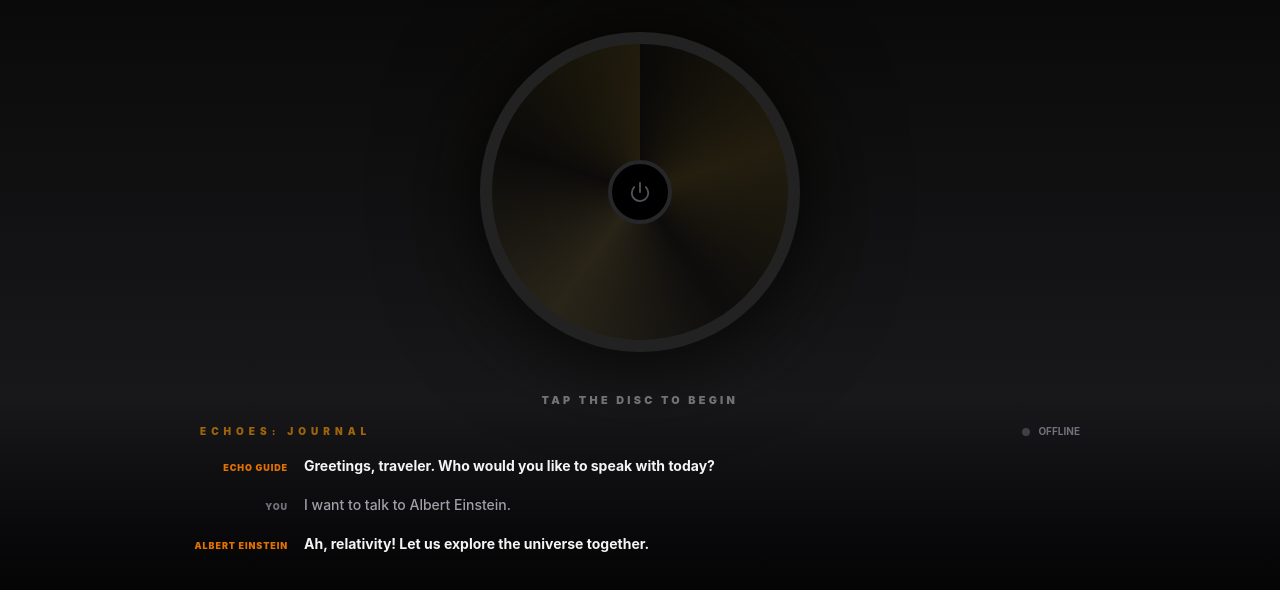
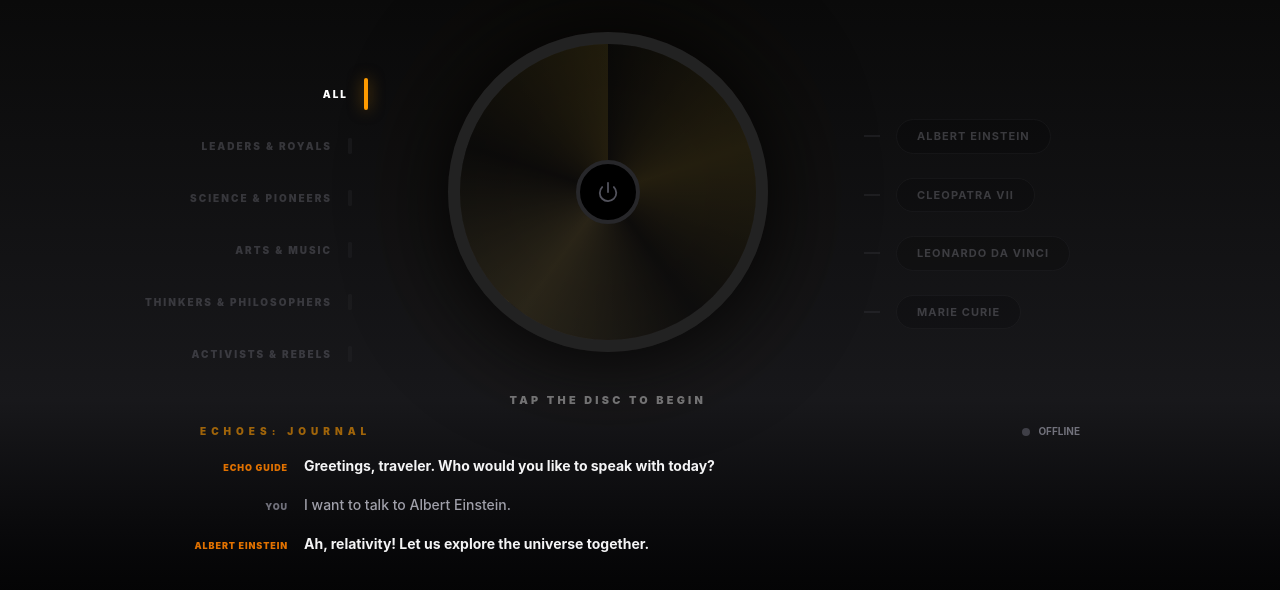
Before and after one commit to angelatyk/speakwith, a React (Vite) app in the folder frontend/: page / in a window 1280 px wide. Shown: the top 590 px of the page. Built offline with nearby package versions, Linux system fonts and the light colour scheme.

Commit message:
Added left and right menus around disc.

```diff
--- a/frontend/src/App.tsx
+++ b/frontend/src/App.tsx
@@ -1,7 +1,8 @@
 import { useState } from "react";
-import CoreDisc from "./components/CoreDisc";
+import DiscSystem from "./components/DiscSystem";
 import TranscriptHeader from "./components/TranscriptHeader";
 import TranscriptView from "./components/TranscriptView";
+import { ECHOES_GUIDE } from "./data/historicalFigures";
 import type { ChatMessage, HistoricalFigure } from "./types";
 
 function App() {
@@ -26,7 +27,11 @@ function App() {
 	]);
 
 	const [isSessionActive, setIsSessionActive] = useState(false);
-	const [selectedFigure, setSelectedFigure] = useState<HistoricalFigure | null>(null);
+	const [selectedFigure, setSelectedFigure] = useState<HistoricalFigure>(ECHOES_GUIDE);
+
+	const handleSelectFigure = (figure: HistoricalFigure) => {
+		setSelectedFigure(figure);
+	};
 
 	const handleToggleSession = () => {
 		setIsSessionActive((prev) => !prev);
@@ -38,7 +43,7 @@ function App() {
 				<div className="app-stage">
 					{/* Disc */}
 					<div className="disc-zone">
-						<CoreDisc isActive={isSessionActive} onToggleSession={handleToggleSession} avatarUrl={selectedFigure?.avatarUrl} figureName={selectedFigure?.name} />
+						<DiscSystem isActive={isSessionActive} onToggleSession={handleToggleSession} onSelectFigure={handleSelectFigure} activeFigure={selectedFigure} />
 					</div>
 
 					{/* Transcript */}
--- a/frontend/src/components/CoreDisc.tsx
+++ b/frontend/src/components/CoreDisc.tsx
@@ -31,22 +31,20 @@ function CoreDisc({ isActive, onToggleSession, avatarUrl, figureName, isModelSpe
 					</defs>
 					<circle cx="50" cy="50" r="48.5" fill="none" stroke="url(#ringGradient)" strokeWidth="1.5" strokeLinecap="round" className="animate-revolve-slow" />
 				</svg>
-
+				{/* Disc Glow */}
 				<div className={`disc-glow ${isActive ? "active" : ""}`} />
-
+				{/* Disc Content */}
 				<div className={`disc-metallic ${isActive ? "active" : ""}`}>
 					<div className={`disc-surface ${isActive ? "active" : ""}`} />
-
 					<div className="disc-center">{avatarUrl && <img src={avatarUrl} alt={figureName} className={`disc-avatar ${isActive ? "active" : "grayscale opacity-30"}`} />}</div>
-
 					<button className={`disc-power-btn ${isActive ? "active" : ""}`} onClick={onToggleSession} aria-label="Toggle session">
 						{isActive ? <X size={24} className="text-white" /> : <Power size={22} className="text-zinc-600" />}
 					</button>
 				</div>
 			</div>
-
+			{/* Status Text */}
 			<div className="mt-8 h-8 flex items-center justify-center">
-				<span className={`disc-status ${isActive ? "active" : "inactive"}`}>{getStatusText()}</span>
+				<span className={`disc-status-text ${isActive ? "active" : "inactive"}`}>{getStatusText()}</span>
 			</div>
 		</div>
 	);
--- /dev/null
+++ b/frontend/src/components/DiscSystem.tsx
@@ -0,0 +1,48 @@
+import { useMemo, useState } from "react";
+import { CATEGORIES, HISTORICAL_FIGURES } from "../data/historicalFigures";
+import type { HistoricalFigure } from "../types";
+import CoreDisc from "./CoreDisc";
+
+interface DiscSystemProps {
+	isActive: boolean;
+	onToggleSession: () => void;
+	onSelectFigure: (figure: HistoricalFigure) => void;
+	activeFigure: HistoricalFigure;
+}
+
+function DiscSystem({ isActive, onToggleSession, onSelectFigure, activeFigure }: DiscSystemProps) {
+	const [activeCategory, setActiveCategory] = useState("All");
+
+	const filteredFigures = useMemo(() => {
+		return HISTORICAL_FIGURES.filter((f) => activeCategory === "All" || f.category === activeCategory);
+	}, [activeCategory]);
+
+	return (
+		<div className="relative w-full max-w-5xl flex items-center justify-between gap-8">
+			{/* Left Menu: Categories */}
+			<nav className="flex flex-col items-end gap-5 z-10 w-40">
+				{CATEGORIES.map((cat) => (
+					<button key={cat} onClick={() => setActiveCategory(cat)} className={`category-item ${activeCategory === cat ? "active" : ""}`}>
+						<span className="category-label">{cat}</span>
+						<div className="category-indicator" />
+					</button>
+				))}
+			</nav>
+			{/* Core Disc */}
+			<div className="flex flex-col items-center justify-center min-w-[320px]">
+				<CoreDisc isActive={isActive} onToggleSession={onToggleSession} avatarUrl={activeFigure.avatarUrl} figureName={activeFigure.name} isModelSpeaking={false} isUserSpeaking={false} />
+			</div>
+			{/* Right Menu: Historical Figures */}
+			<aside className="flex flex-col items-start gap-4 z-10 w-56 max-h-87.5 overflow-y-auto custom-scrollbar pr-2">
+				{filteredFigures.map((fig) => (
+					<button key={fig.id} onClick={() => onSelectFigure(fig)} className={`figure-item ${activeFigure.id === fig.id ? "active" : ""}`}>
+						<div className="figure-indicator" />
+						<div className="figure-card">{fig.name}</div>
+					</button>
+				))}
+			</aside>
+		</div>
+	);
+}
+
+export default DiscSystem;
--- a/frontend/src/data/historicalFigures.ts
+++ b/frontend/src/data/historicalFigures.ts
@@ -1,8 +1,8 @@
 import type { HistoricalFigure } from "../types";
 
-export const CHRONOS_GUIDE: HistoricalFigure = {
+export const ECHOES_GUIDE: HistoricalFigure = {
 	id: "guide",
-	name: "Chronos Guide",
+	name: "Echoes Guide",
 	category: "The Archive",
 	description: "The automated custodian of historical records.",
 	avatarUrl: "",
--- a/frontend/src/index.css
+++ b/frontend/src/index.css
@@ -1,6 +1,6 @@
 @import "tailwindcss";
 
-/*  Global & Layout  */
+/* Global & Layout */
 html,
 body,
 #root {
@@ -26,17 +26,17 @@ body {
   @apply h-full max-w-4xl mx-auto flex flex-col;
 }
 
-/*  Disc Zone  */
+/* Disc Zone */
 .disc-zone {
   @apply relative flex items-center justify-center min-h-[50vh];
 }
 
-/*  Core Disc Semantic Components  */
+/* Core Disc */
 .core-disc-wrapper {
   @apply relative w-80 h-80 flex items-center justify-center;
 }
 
-/* Rotating Light Ring */
+/* Rotating Signal Ring */
 .signal-ring {
   @apply absolute inset-0 w-full h-full pointer-events-none z-20 transition-opacity duration-1000 opacity-0;
   stroke-dasharray: 70 230;
@@ -86,7 +86,7 @@ body {
   animation: spin-slow 20s linear infinite;
 }
 
-/* Disc Center */
+/* Disc Content */
 .disc-center {
   @apply absolute inset-0 z-10 flex items-center justify-center bg-black/40;
 }
@@ -109,21 +109,85 @@ body {
   box-shadow: 0 0 20px rgba(245, 158, 11, 0.4);
 }
 
-/* Disc Status Text */
-.disc-status {
+/* Status Text */
+.disc-status-text {
   @apply text-[11px] font-black uppercase tracking-[0.3em] transition-all duration-700 text-center;
 }
 
-.disc-status.active {
+.disc-status-text.active {
   @apply text-amber-500 opacity-100;
 }
 
-.disc-status.inactive {
+.disc-status-text.inactive {
   @apply text-white opacity-60;
   animation: pulse-slow 3s ease-in-out infinite;
 }
 
-/*  Transcript Zone  */
+/* Left Menu: Categories */
+.category-item {
+  @apply flex items-center gap-4 transition-all duration-500 cursor-pointer;
+}
+
+.category-item.active {
+  @apply translate-x-4;
+}
+
+.category-item:not(.active) {
+  @apply opacity-40 hover:opacity-80;
+}
+
+.category-label {
+  @apply text-[10px] font-black uppercase tracking-[0.2em] transition-colors whitespace-nowrap text-zinc-500;
+}
+
+.category-item.active .category-label {
+  @apply text-white;
+}
+
+.category-item:hover .category-label {
+  @apply text-zinc-300;
+}
+
+.category-indicator {
+  @apply h-8 w-1 rounded-full transition-all duration-500 bg-zinc-800 scale-y-50;
+}
+
+.category-item.active .category-indicator {
+  @apply bg-amber-500 scale-y-100;
+  box-shadow: 0 0 15px rgba(245, 158, 11, 0.5);
+}
+
+/* Right Menu: Historical Figures */
+.figure-item {
+  @apply flex items-center gap-4 py-1 transition-all duration-300 cursor-pointer w-full;
+}
+
+.figure-item.active {
+  @apply -translate-x-4;
+}
+
+.figure-item:not(.active) {
+  @apply opacity-30 hover:opacity-100;
+}
+
+.figure-indicator {
+  @apply h-[2px] transition-all duration-500 bg-zinc-700 w-4;
+}
+
+.figure-item.active .figure-indicator {
+  @apply bg-amber-500 w-12;
+}
+
+.figure-card {
+  @apply px-5 py-2 rounded-full font-bold uppercase tracking-widest text-[11px] transition-all border whitespace-nowrap bg-black/50 text-zinc-400 border-zinc-800;
+}
+
+.figure-item.active .figure-card {
+  @apply bg-white text-black border-white;
+  box-shadow: 0 0 20px rgba(255, 255, 255, 0.3);
+}
+
+/* Transcript Zone */
 .transcript-zone {
   @apply flex-1 flex flex-col overflow-hidden;
 }
@@ -199,6 +263,20 @@ body {
   @apply text-zinc-100 font-bold;
 }
 
+/* Scrollbar Customization */
+.custom-scrollbar::-webkit-scrollbar {
+  width: 2px;
+}
+
+.custom-scrollbar::-webkit-scrollbar-track {
+  background: transparent;
+}
+
+.custom-scrollbar::-webkit-scrollbar-thumb {
+  background: rgba(245, 158, 11, 0.2);
+  border-radius: 10px;
+}
+
 /* Animations */
 @keyframes slide-in-bottom {
   0% {
@@ -227,16 +305,8 @@ body {
   animation: spin-slow 15s linear infinite;
 }
 
-svg circle {
-  transform-box: fill-box;
-  transform-origin: 50% 50%;
-}
-
-/* Status Text Pulse */
 @keyframes pulse-slow {
-
-  0%,
-  100% {
+  0%, 100% {
     opacity: 0.3;
     transform: scale(0.98);
   }
@@ -247,6 +317,7 @@ svg circle {
   }
 }
 
-.animate-pulse-slow {
-  animation: pulse-slow 3s ease-in-out infinite;
+svg circle {
+  transform-box: fill-box;
+  transform-origin: 50% 50%;
 }
```
